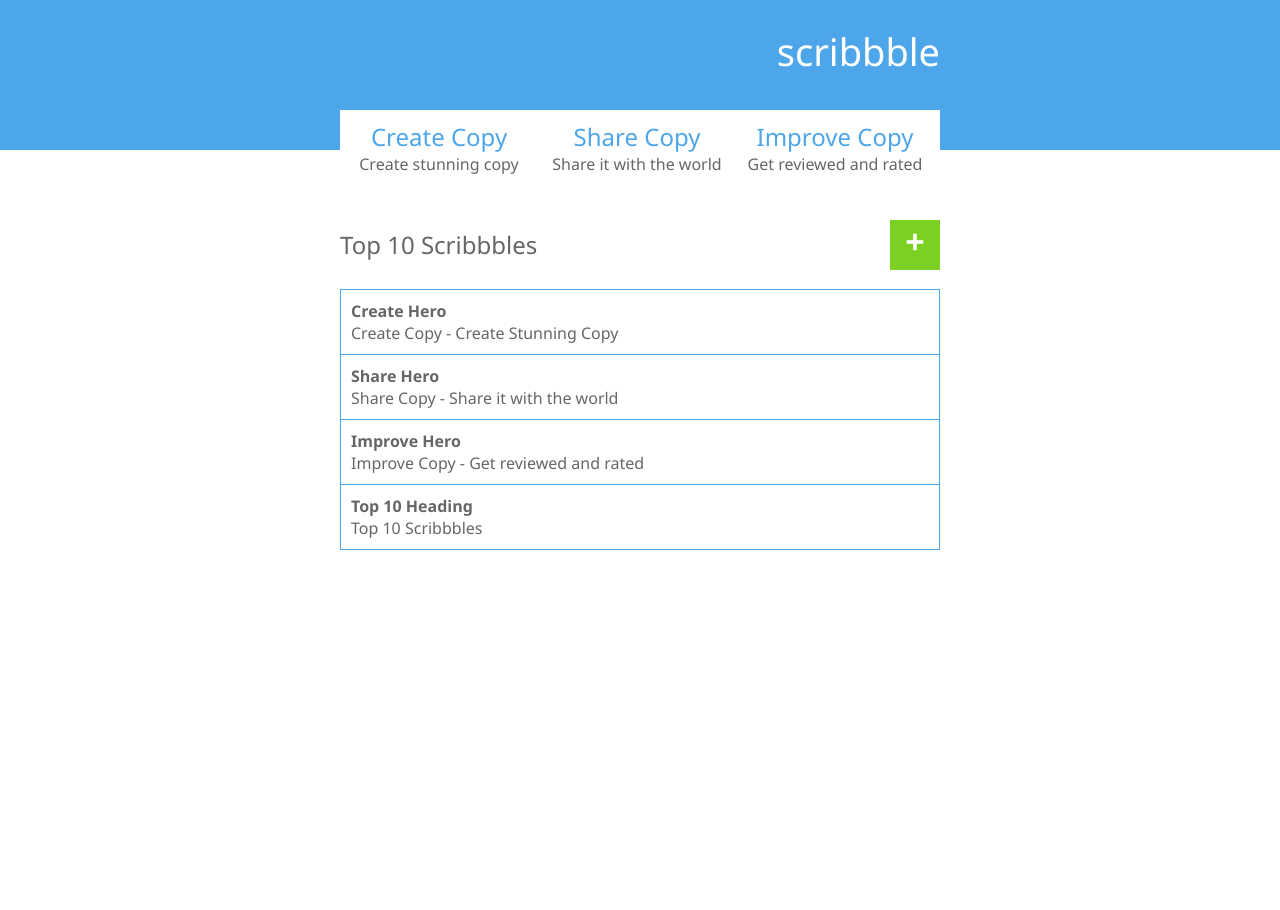
After one commit to omgaz/scribbble, a Node project: template app/views/layout.ejs in a window 1280 px wide. The commit adds this page. Run offline with Node 20 templates, Linux system fonts and the light colour scheme; the template is opened without the code that fills it, so the values that code supplies are empty.

Commit message:
Added EJS view engine

```diff
--- a/app/app.js
+++ b/app/app.js
@@ -10,5 +10,7 @@ require('./routes').initialise(app);
 
 // Start 'er up!
 var portNo = process.env.PORT || 8008;
-app.listen(portNo);
-console.log('Express app started on port ' + portNo);
+if (!module.parent) {
+  app.listen(portNo);
+  console.log('Express app started on port ' + portNo);
+}
--- a/app/routes.js
+++ b/app/routes.js
@@ -8,7 +8,7 @@ exports.initialise = function(app){
 function initialiseRoutes(app) {
 
   app.get("/", function (req, res){
-
+    res.render('index', { pageTitle: 'Home' });
   });
 
   app.get("/create", function (req, res){
--- a/app/settings.js
+++ b/app/settings.js
@@ -12,8 +12,14 @@ function bootApplication(app) {
     // bodyParser should be above methodOverride
     app.use(express.bodyParser());
     app.use(express.methodOverride());
+    app.engine('.ejs', require('ejs').__express);
+    app.set('views', __dirname + '/app/views');
 
     app.use(express.static(__dirname + '/public'));
+
+    app.locals({
+      siteTitle: 'Scribbble'
+    });
 
     app.use(express.logger(':method :url :status'));
 
--- /dev/null
+++ b/app/views/layout.ejs
@@ -0,0 +1,57 @@
+<!DOCTYPE html>
+<html>
+  <head>
+    <link href="./css/style.css" media="screen" rel="stylesheet" type="text/css">
+  </head>
+  <body>
+    <div id="wrap">
+
+      <header>
+        <h1>scribbble</h1>
+      </header>
+
+      <section class="heroes">
+        <div class="hero">
+          <h2>Create Copy</h2>
+          Create stunning copy
+        </div>
+        <div class="hero">
+          <h2>Share Copy</h2>
+          Share it with the world
+        </div>
+        <div class="hero">
+          <h2>Improve Copy</h2>
+          Get reviewed and rated
+        </div>
+      </section>
+
+      <section class="list">
+        <h3>Top 10 Scribbbles</h3>
+        <a href="javascript:void(0);" class="add">+</a>
+        <ul class="copy10">
+          <li>
+            <h4>Create Hero</h4>
+            <p>Create Copy - Create Stunning Copy</p>
+          </li>
+          <li>
+            <h4>Share Hero</h4>
+            <p>Share Copy - Share it with the world</p>
+          </li>
+          <li>
+            <h4>Improve Hero</h4>
+            <p>Improve Copy - Get reviewed and rated</p>
+          </li>
+          <li>
+            <h4>Top 10 Heading</h4>
+            <p>Top 10 Scribbbles</p>
+          </li>
+        </ul>
+      </section>
+<!--
+      <footer>
+
+      </footer> -->
+
+    </div>
+  </body>
+</html>
--- a/public/css/style.css
+++ b/public/css/style.css
@@ -69,19 +69,9 @@ section.list h3 {
 }
 
 .heroes .hero {
-  width: 30%;
+  width: 33%;
   float: left;
   padding: 10px 0;
-}
-
-.heroes .seperator {
-  min-height: 75px;
-  min-width: 4.5%;
-  float: left;
-  line-height: 75px;
-  color: #4EA6EA;
-  font-weight: bold;
-  font-size: 20px;
 }
 
 section.list {
--- a/public/index.html
+++ b/public/index.html
@@ -15,12 +15,10 @@
           <h2>Create Copy</h2>
           Create stunning copy
         </div>
-        <div class="seperator">&raquo;</div>
         <div class="hero">
           <h2>Share Copy</h2>
           Share it with the world
         </div>
-        <div class="seperator">&raquo;</div>
         <div class="hero">
           <h2>Improve Copy</h2>
           Get reviewed and rated
```
Also changed, not shown: app/views/index.ejs (added).
